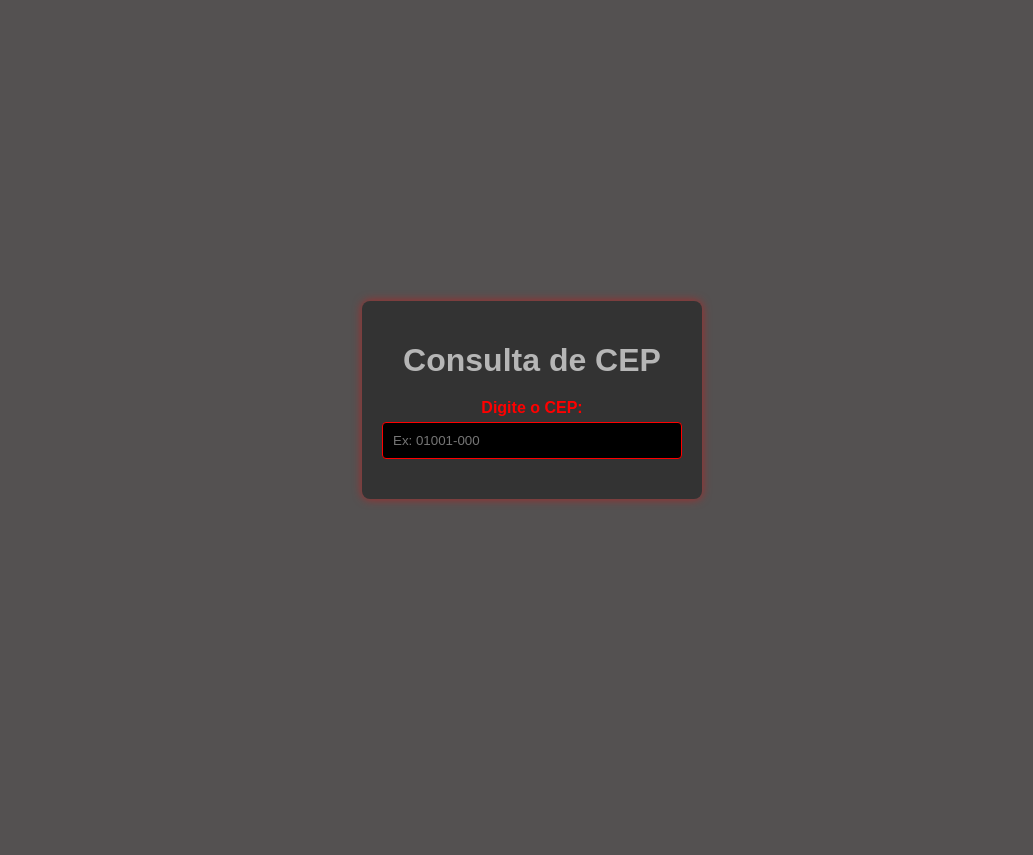
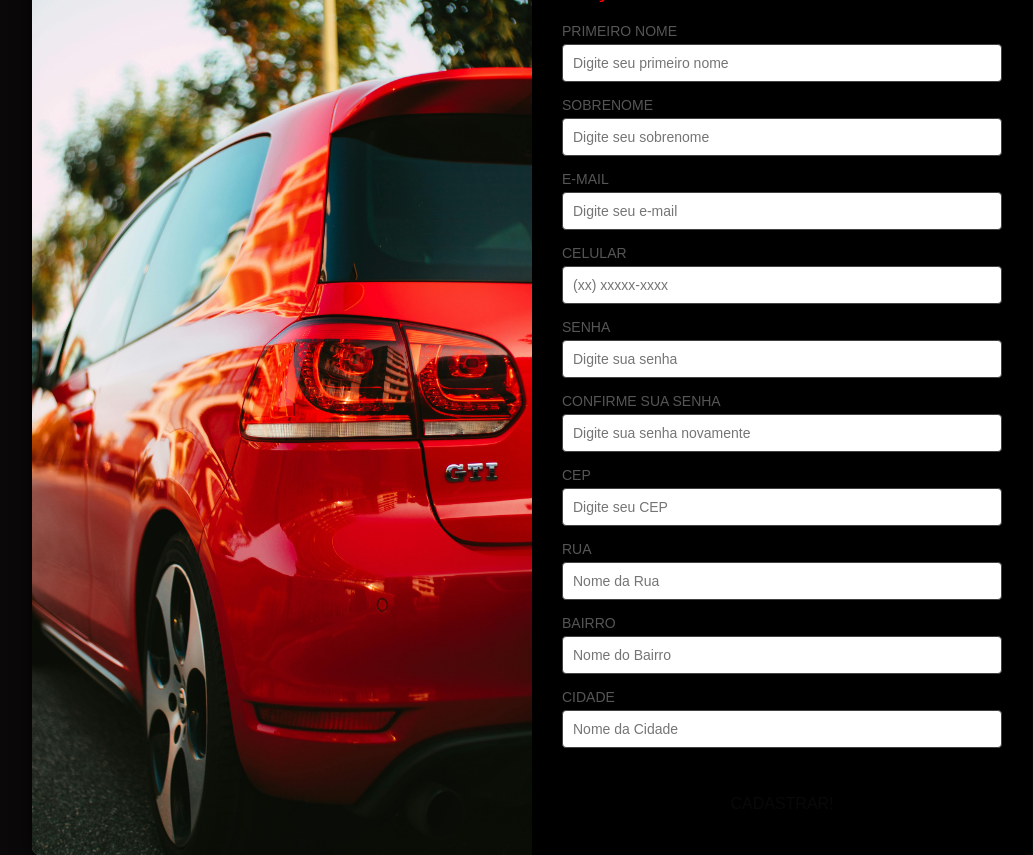
Before and after one commit to gabrieldonatti99/viaCepHTML, a plain HTML site: page index.html in a window 1280 px wide. Shown: the whole page, without its empty margins (108-1141 px from the left). Before the commit the page ends 800 px from the top, so only its background shows below. Drawn offline with Linux system fonts and the light colour scheme.

Commit message:
atualização pagina de cadastro de usuario

```diff
--- a/index.html
+++ b/index.html
@@ -3,20 +3,62 @@
 <head>
     <meta charset="UTF-8">
     <meta name="viewport" content="width=device-width, initial-scale=1.0">
-    <title>Consulta de CEP</title>
+    <title>Faça seu cadastro!</title>
     <link rel="stylesheet" href="./styles.css">
+    <script src="./scripts.js" defer></script>
 </head>
 <body>
     <div class="container">
-        <h1>Consulta de CEP</h1>
-        <div class="input-group">
-            <label for="cep">Digite o CEP:</label>
-            <input type="text" id="cep" name="cep" placeholder="Ex: 01001-000" required>
+        <div class="left-section">
+            <img src="./imgCadastro.jpg" alt="GOLF GTI">
         </div>
-        <div id="resultado">
-            <!-- Resultado da consulta de CEP será exibido aqui -->
+        <div class="right-section">
+            <h2>FAÇA SEU CADASTRO!</h2>
+            <form id="cadastroForm" action="cadastrar.php" method="POST">
+                <div class="input-group">
+                    <label for="primeiroNome">PRIMEIRO NOME</label>
+                    <input type="text" name="primeiroNome" id="primeiroNome" placeholder="Digite seu primeiro nome" required>
+                </div>
+                <div class="input-group">
+                    <label for="sobrenome">SOBRENOME</label>
+                    <input type="text" name="sobrenome" id="sobrenome" placeholder="Digite seu sobrenome" required>
+                </div>
+                <div class="input-group">
+                    <label for="email">E-MAIL</label>
+                    <input type="email" name="email" id="email" placeholder="Digite seu e-mail" required>
+                </div>
+                <div class="input-group">
+                    <label for="celular">CELULAR</label>
+                    <input type="tel" name="celular" id="celular" placeholder="(xx) xxxxx-xxxx" pattern="\(\d{2}\) \d{5}-\d{4}" required>
+                </div>
+                <div class="input-group">
+                    <label for="senha">SENHA</label>
+                    <input type="password" name="senha" id="senha" placeholder="Digite sua senha" required>
+                </div>
+                <div class="input-group">
+                    <label for="confirmarSenha">CONFIRME SUA SENHA</label>
+                    <input type="password" name="confirmarSenha" id="confirmarSenha" placeholder="Digite sua senha novamente" required>
+                </div>
+                <div class="input-group">
+                    <label for="cep">CEP</label>
+                    <input type="text" name="cep" id="cep" placeholder="Digite seu CEP" required>
+                </div>
+                <div class="input-group">
+                    <label for="rua">RUA</label>
+                    <input type="text" name="rua" id="rua" placeholder="Nome da Rua" required>
+                </div>
+                <div class="input-group">
+                    <label for="bairro">BAIRRO</label>
+                    <input type="text" name="bairro" id="bairro" placeholder="Nome do Bairro" required>
+                </div>
+                <div class="input-group">
+                    <label for="cidade">CIDADE</label>
+                    <input type="text" name="cidade" id="cidade" placeholder="Nome da Cidade" required>
+                </div>
+                <button type="submit">CADASTRAR!</button>
+            </form>
+            <div id="resultado"></div>
         </div>
     </div>
-    <script src="./scripts.js"></script>
 </body>
 </html>
--- a/scripts.js
+++ b/scripts.js
@@ -1,26 +1,47 @@
-document.getElementById('cep').addEventListener('input', async function() {
-    const cep = this.value.replace(/\D/g, ''); // Remove caracteres não numéricos
+document.addEventListener('DOMContentLoaded', function() {
+    const cepInput = document.getElementById('cep');
+    const resultadoDiv = document.getElementById('resultado');
 
-    if (cep.length !== 8) {
-        document.getElementById('resultado').innerHTML = ''; // Limpa o resultado se o CEP não tiver 8 dígitos
-        return;
-    }
+    cepInput.addEventListener('input', function() {
+        const cep = cepInput.value.replace(/\D/g, ''); // Remove caracteres não numéricos
 
-    try {
-        const response = await fetch(`https://viacep.com.br/ws/${cep}/json/`);
-        const data = await response.json();
-
-        if (data.erro) {
-            document.getElementById('resultado').innerHTML = '<p style="color: red;">CEP não encontrado.</p>';
+        if (cep.length === 8) {
+            fetch(`https://viacep.com.br/ws/${cep}/json/`)
+                .then(response => response.json())
+                .then(data => {
+                    if (data.erro) {
+                        resultadoDiv.innerHTML = `<p>CEP não encontrado.</p>`;
+                        // Limpa os campos se o CEP não for encontrado
+                        document.getElementById('rua').value = '';
+                        document.getElementById('bairro').value = '';
+                        document.getElementById('cidade').value = '';
+                    } else {
+                        // Preenchendo os campos de endereço
+                        document.getElementById('rua').value = data.logradouro;
+                        document.getElementById('bairro').value = data.bairro;
+                        document.getElementById('cidade').value = data.localidade;
+                        resultadoDiv.innerHTML = `
+                            <p><strong>Endereço:</strong> ${data.logradouro}</p>
+                            <p><strong>Bairro:</strong> ${data.bairro}</p>
+                            <p><strong>Cidade:</strong> ${data.localidade}</p>
+                            <p><strong>Estado:</strong> ${data.uf}</p>
+                        `;
+                    }
+                })
+                .catch(error => {
+                    console.error('Erro ao buscar CEP:', error);
+                    resultadoDiv.innerHTML = `<p>Erro ao buscar CEP.</p>`;
+                    // Limpa os campos em caso de erro
+                    document.getElementById('rua').value = '';
+                    document.getElementById('bairro').value = '';
+                    document.getElementById('cidade').value = '';
+                });
         } else {
-            document.getElementById('resultado').innerHTML = `
-                <p><label for="logradouro">Endereço:</label> <input type="text" id="logradouro" class="input-field" value="${data.logradouro}" readonly></p>
-                <p><label for="bairro">Bairro:</label> <input type="text" id="bairro" class="input-field" value="${data.bairro}" readonly></p>
-                <p><label for="cidade">Cidade:</label> <input type="text" id="cidade" class="input-field" value="${data.localidade}" readonly></p>
-                <p><label for="uf">UF:</label> <input type="text" id="uf" class="input-field" value="${data.uf}" readonly></p>
-            `;
+            // Limpa os campos se o CEP não tiver 8 dígitos
+            resultadoDiv.innerHTML = '';
+            document.getElementById('rua').value = '';
+            document.getElementById('bairro').value = '';
+            document.getElementById('cidade').value = '';
         }
-    } catch (error) {
-        document.getElementById('resultado').innerHTML = '<p style="color: red;">Erro ao buscar o CEP. Tente novamente.</p>';
-    }
+    });
 });
--- a/styles.css
+++ b/styles.css
@@ -1,65 +1,98 @@
+* {
+    margin: 0;
+    padding: 0;
+    box-sizing: border-box;
+}
+
+input:focus,
+input:valid{
+    background-color: #ff0000;
+}
+
 body {
     font-family: Arial, sans-serif;
-    background-color: #545151; /* Preto para o fundo da página */
-    color: #fff; /* Branco para o texto geral */
+    background-color: #0a0808;
     display: flex;
     justify-content: center;
     align-items: center;
     height: 100vh;
-    margin: 0;
 }
 
 .container {
-    background-color: #333; /* Cinza escuro para o fundo do container */
-    padding: 20px;
+    display: flex;
+    width: 80%;
+    max-width: 1000px;
+    box-shadow: 0px 4px 20px rgba(0, 0, 0, 0.642);
+    background-color: #000000;
     border-radius: 8px;
-    box-shadow: 0 0 10px rgba(255, 0, 0, 0.5); /* Sombra vermelha para destacar o container */
-    width: 300px;
-    text-align: center;
+    overflow: hidden;
 }
 
-h1 {
+.left-section {
+    background-color: #7d7d7c;
+    width: 50%;
+    display: flex;
+    justify-content: center;
+    align-items: center;
+}
+
+.left-section img {
+    width: 100%;
+    height: 100%;
+}
+
+.right-section {
+    padding: 30px;
+    width: 50%;
+}
+
+h2 {
     margin-bottom: 20px;
-    color: #b6b6b6; /* Cinza claro para o título */
+    font-size: 24px;
+    color: #ff0000;
+}
+
+form {
+    display: flex;
+    flex-direction: column;
 }
 
 .input-group {
     margin-bottom: 15px;
 }
 
-.input-group label {
+label {
+    font-size: 14px;
+    color: #565656;
+    margin-bottom: 5px;
     display: block;
-    font-weight: bold;
-    margin-bottom: 5px;
-    color: #ff0000; /* Vermelho para o rótulo dos campos */
 }
 
-.input-group input {
+input {
     width: 100%;
     padding: 10px;
-    border: 1px solid #ff0000; /* Vermelho para a borda dos campos */
+    font-size: 14px;
+    border: 1px solid #424242;
     border-radius: 4px;
-    background-color: #000; /* Preto para o fundo dos campos de entrada */
-    color: #fff; /* Branco para o texto dos campos de entrada */
-    box-sizing: border-box; /* Inclui o padding e a borda no cálculo da largura total */
 }
 
-#resultado {
-    margin-top: 20px;
-    font-size: 1.2em;
-    color: #ff0000; /* Vermelho para o resultado que aparecer */
+.radio-group {
+    display: flex;
+    gap: 10px;
+    margin-top: 5px;
 }
 
-@media (max-width: 400px) {
-    .container {
-        width: 90%; /* Ajusta a largura do container em telas menores */
-    }
+button {
+    padding: 12px;
+    font-size: 16px;
+    background-color: #000000;
+    color: #0a0909;
+    border: none;
+    border-radius: 4px;
+    cursor: pointer;
+    margin-top: 20px;
+}
 
-    .input-group input {
-        font-size: 0.9em; /* Reduz o tamanho da fonte para campos de entrada em dispositivos menores */
-    }
-
-    h1 {
-        font-size: 1.5em; /* Ajusta o tamanho da fonte do título em dispositivos menores */
-    }
+button:hover {
+    background-color: #b30000;
 }
```
Also changed, not shown: imgCadastro.jpg (added).
